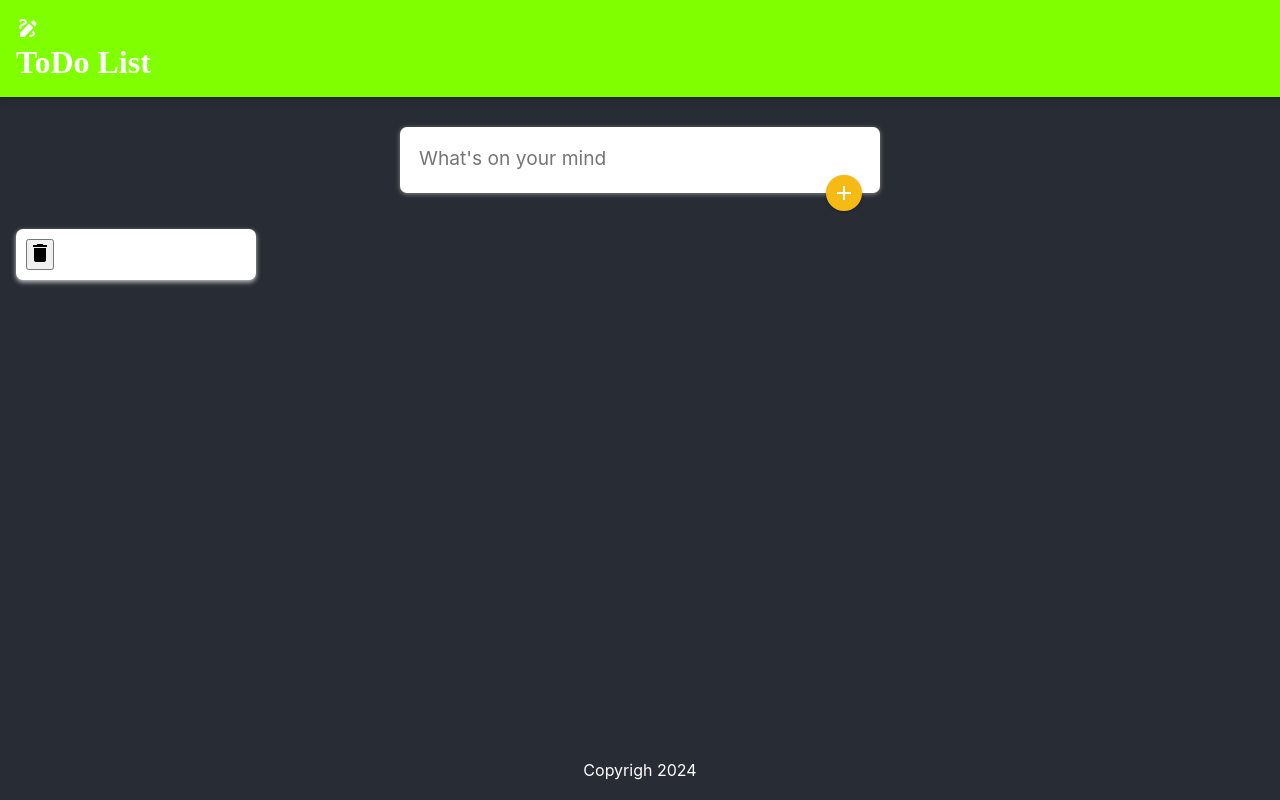
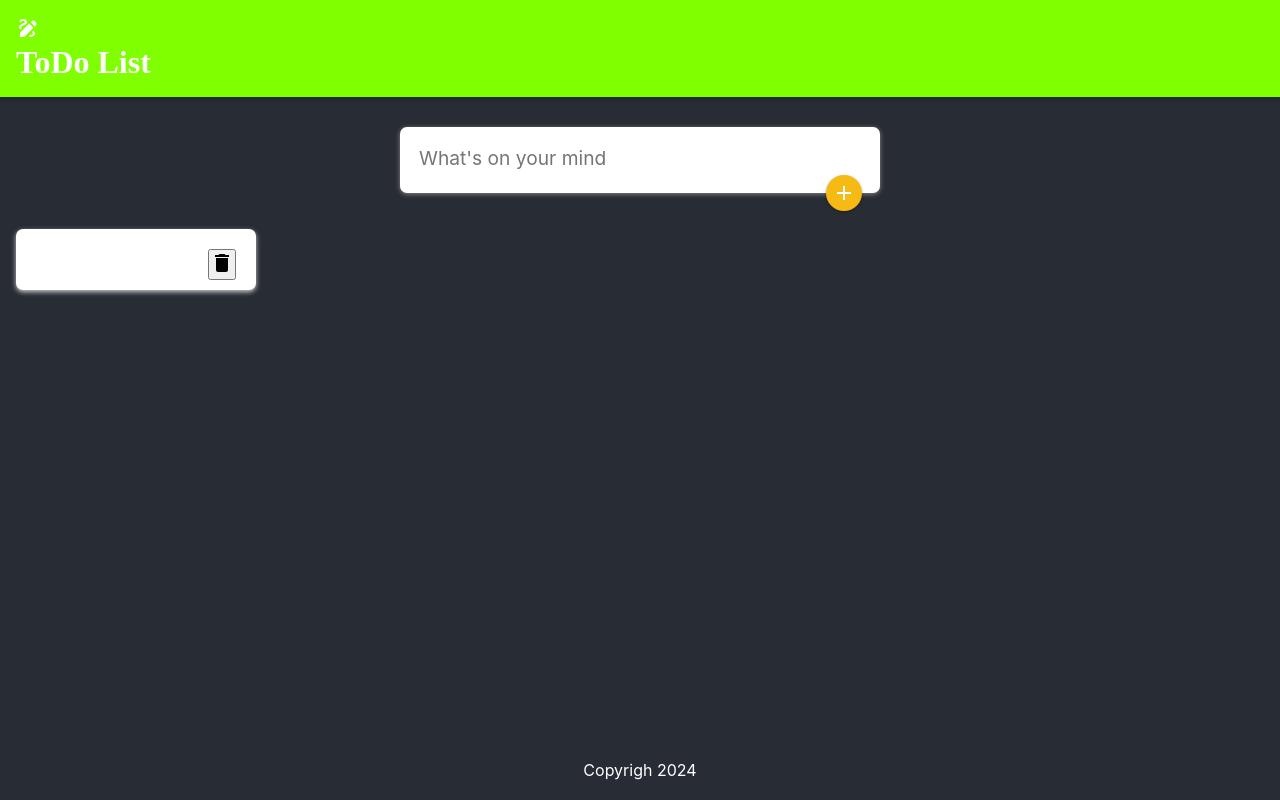
Before and after one commit to verasraul/react-notes-app, a React (Create React App) app: page / in a window 1280 px wide. Both pictures are taken after a click on the button 844 px from the left and 193 px from the top of the page. Built offline with nearby package versions, Linux system fonts and the light colour scheme.

Commit message:
updating styles for note component

```diff
--- a/public/style.css
+++ b/public/style.css
@@ -78,3 +78,17 @@ footer p {
     margin: 16px;
     float: left;
 }
+
+.note p {
+    font-size: 1.1rem;
+    margin-bottom: 10px;
+    white-space: pre-wrap;
+    word-wrap: break-word;
+}
+
+.note button {
+    position: relative;
+    float: right;
+    margin-right: 10px;
+
+}
```
